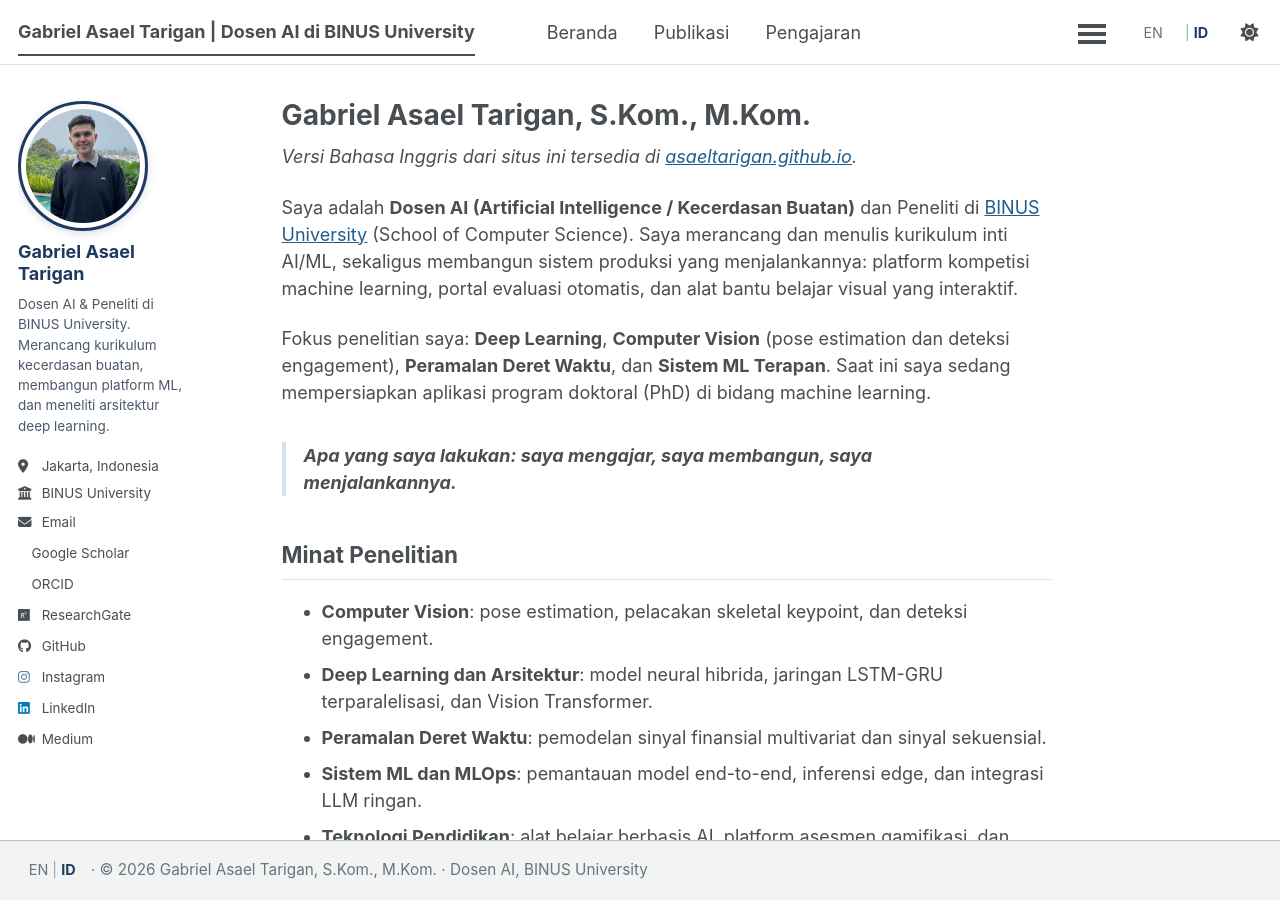
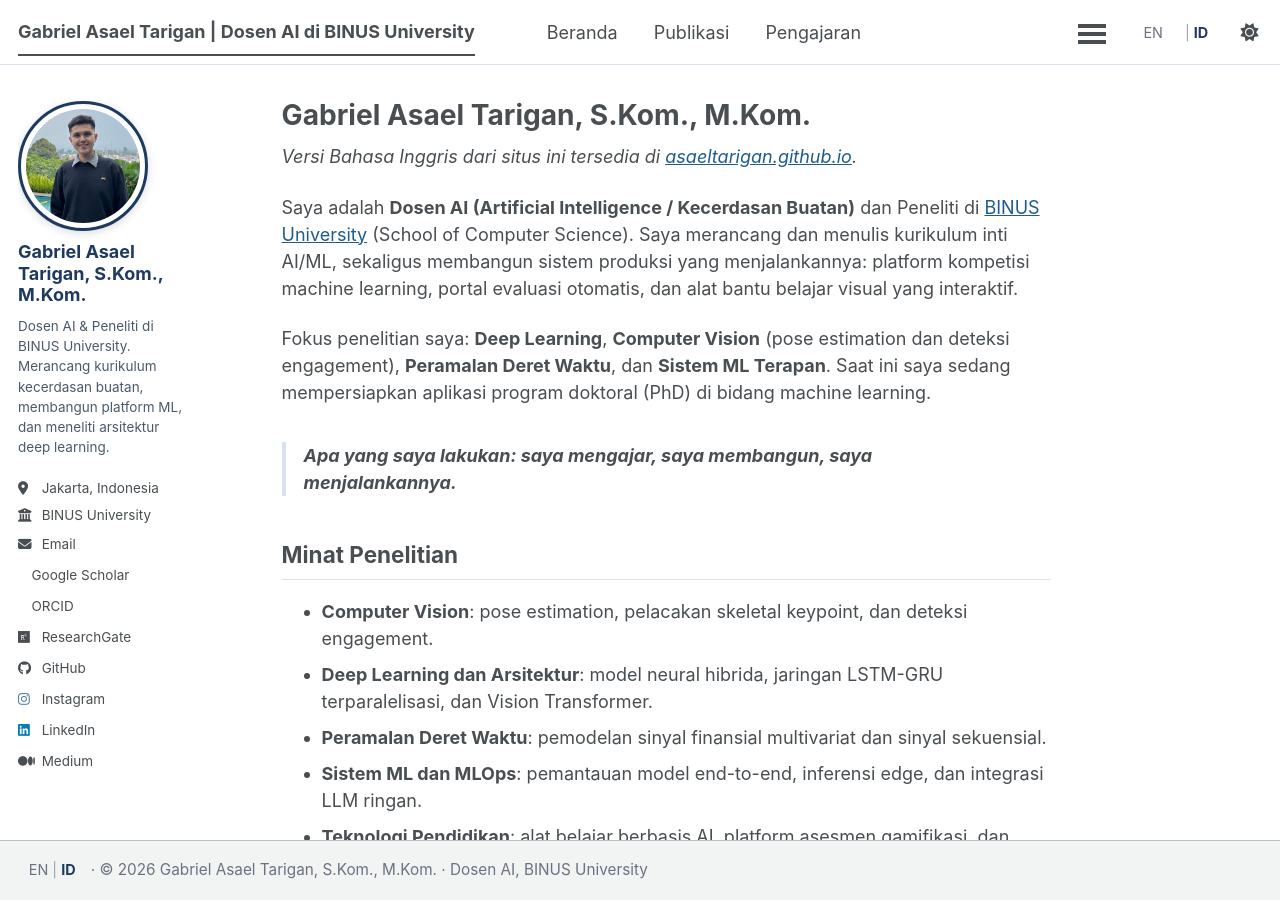
Before and after one commit to asaeltarigan/id, a Jekyll site: the page built from _pages/about.md, in a window 1280 px wide and 900 px high. Built offline with Jekyll 4.4.1, drawn with Linux system fonts in a browser that asks for light colours; a style sheet for code colours, icons or effects is not loaded.

Commit message:
Show degrees (S.Kom., M.Kom.) in sidebar author name to match EN site

```diff
--- a/_config.yml
+++ b/_config.yml
@@ -24,7 +24,7 @@ repository               : "asaeltarigan/id"
 author:
   # Biographic information
   avatar           : "profile.jpg"
-  name             : "Gabriel Asael Tarigan"
+  name             : "Gabriel Asael Tarigan, S.Kom., M.Kom."
   pronouns         : # example: "she/her"
   bio              : "Dosen AI & Peneliti di BINUS University. Merancang kurikulum kecerdasan buatan, membangun platform ML, dan meneliti arsitektur deep learning."
   location         : "Jakarta, Indonesia"
```
